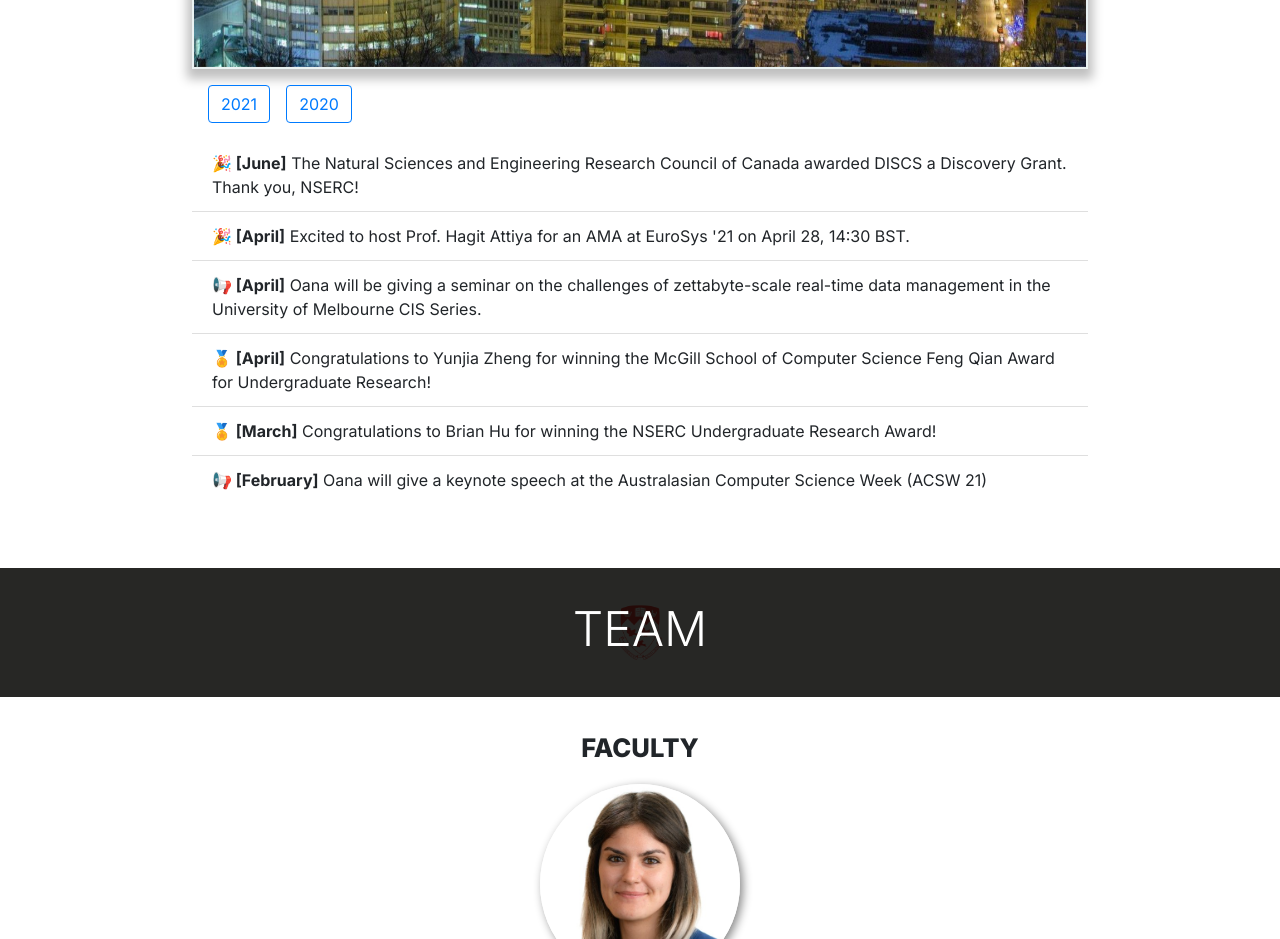
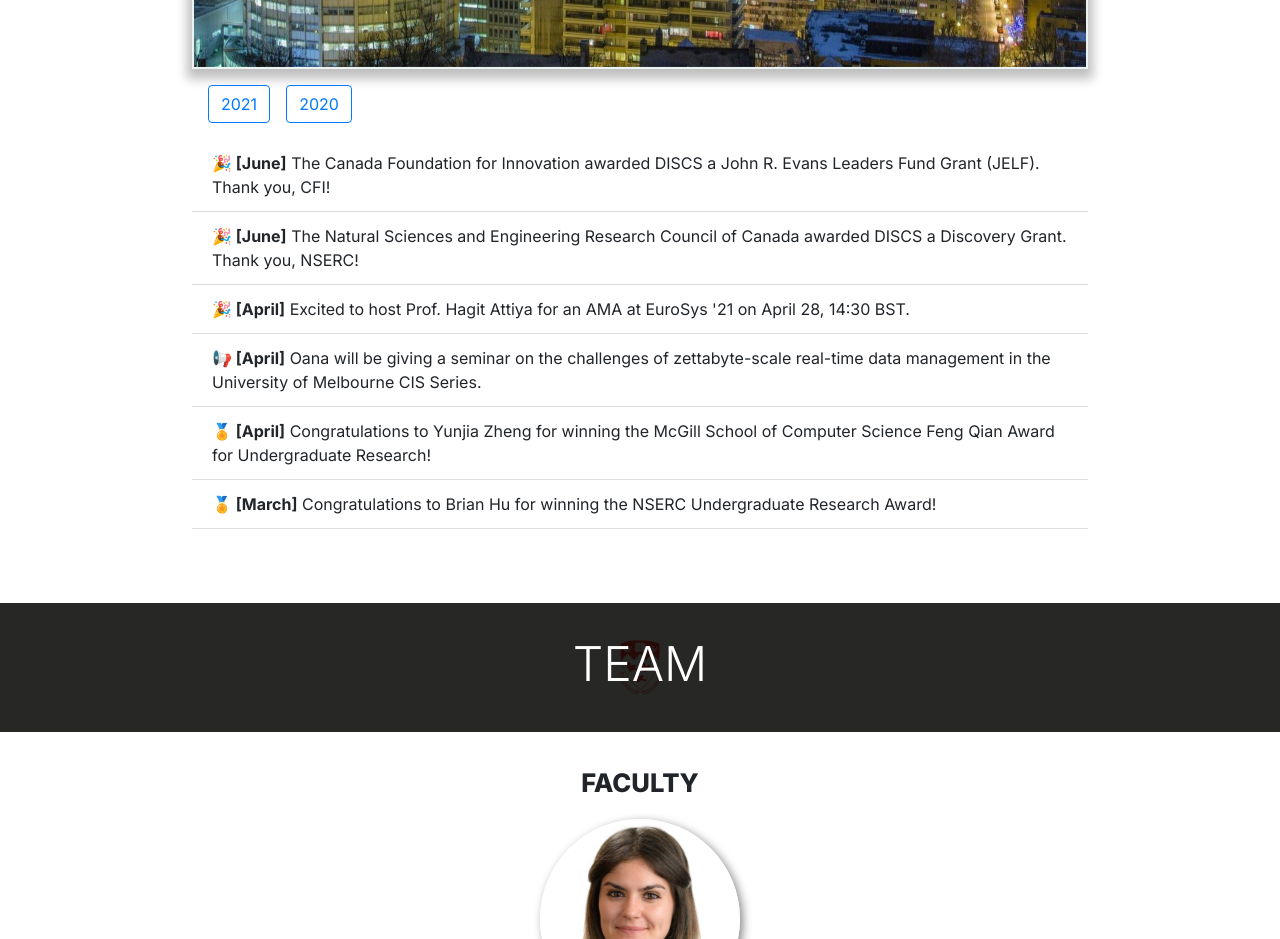
Before and after one commit to discslab/DISCS-Lab-Website, a React (Create React App) app: page / in a window 1280 px wide. Shown: the part 1700-2639 px from the top of the page. Built offline with nearby package versions, Linux system fonts and the light colour scheme.

Commit message:
added CFI news

```diff
--- a/src/components/InfoItems/NewsDisplayItems.js
+++ b/src/components/InfoItems/NewsDisplayItems.js
@@ -3,6 +3,13 @@
 // TO EDIT: Add new object at beginning of array (most recent is at the beginning)
 export const NewsDisplayItems = {
   2021: [
+
+    {
+      month: "June",
+      type: "Celebration",
+      content:
+        "The Canada Foundation for Innovation awarded DISCS a John R. Evans Leaders Fund Grant (JELF). Thank you, CFI!",
+    },
     {
       month: "June",
       type: "Celebration",
```
